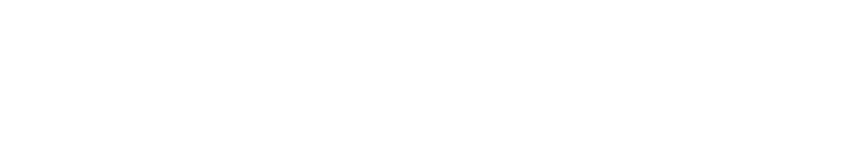
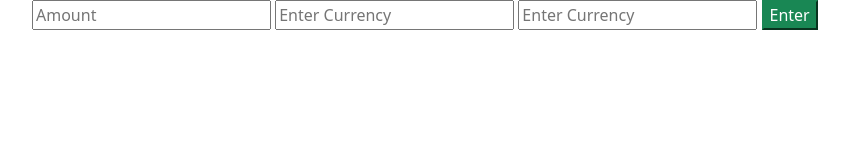
Before and after one commit to CalebCoughenour/Currency-Exchange, a website built with webpack: page src/index.html in a window 1280 px wide. Shown: the whole page, without its empty margins (50-899 px from the left). Built offline with nearby package versions, Linux system fonts and the light colour scheme.

Commit message:
add 3 input forms for amount and currencies

```diff
--- a/src/index.html
+++ b/src/index.html
@@ -1,10 +1,15 @@
 <html lang="en-US">
 <head>
-  <title></title>
+  <title>FIAT Exchange</title>
 </head>
 <body>
   <div class="container">
-
+    <form id="exchange-form">
+      <input id="currency-amount" type="text" placeholder="Amount" required>
+      <input id="main-currency" type="text" placeholder="Enter Currency" required>
+      <input id="secondary-currency" type="text" placeholder="Enter Currency" required>
+      <button id="currency-button" class="btn-success">Enter</button>
+    </form>
 
 
   </div>
```
